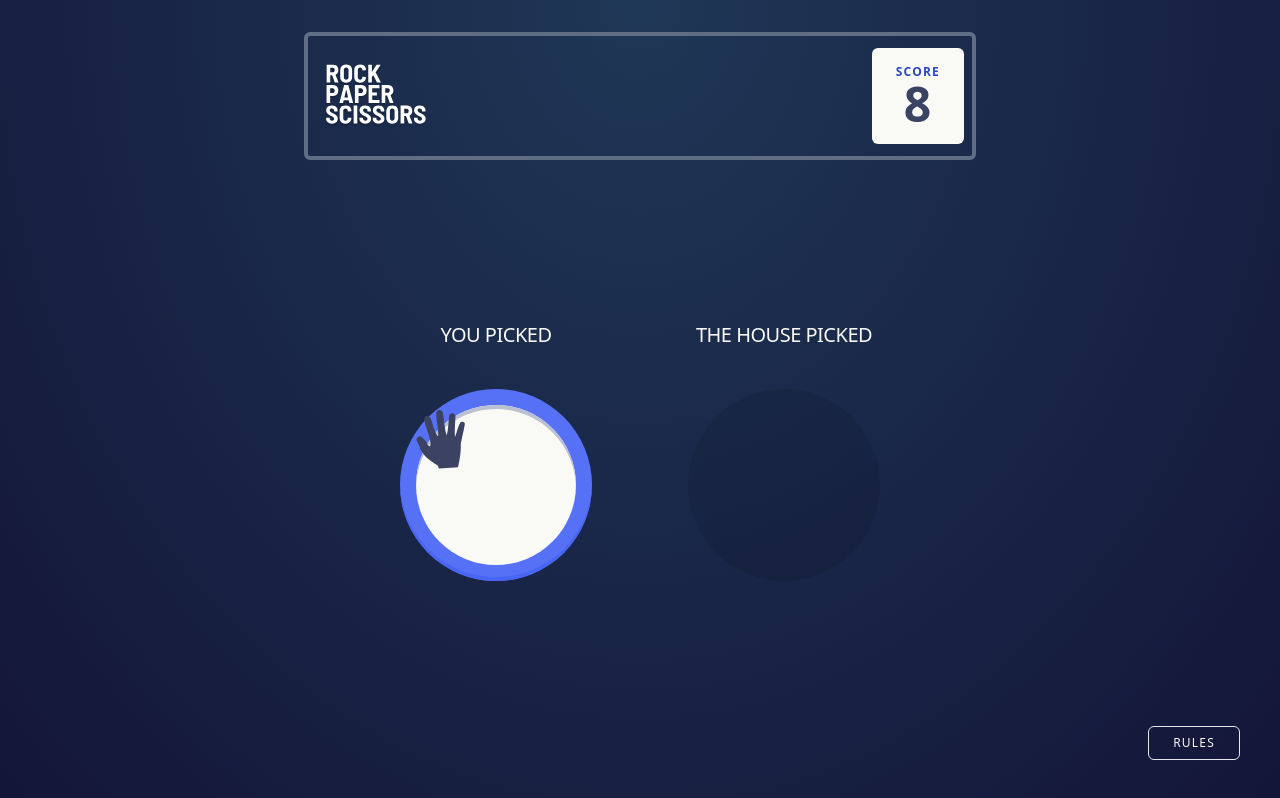
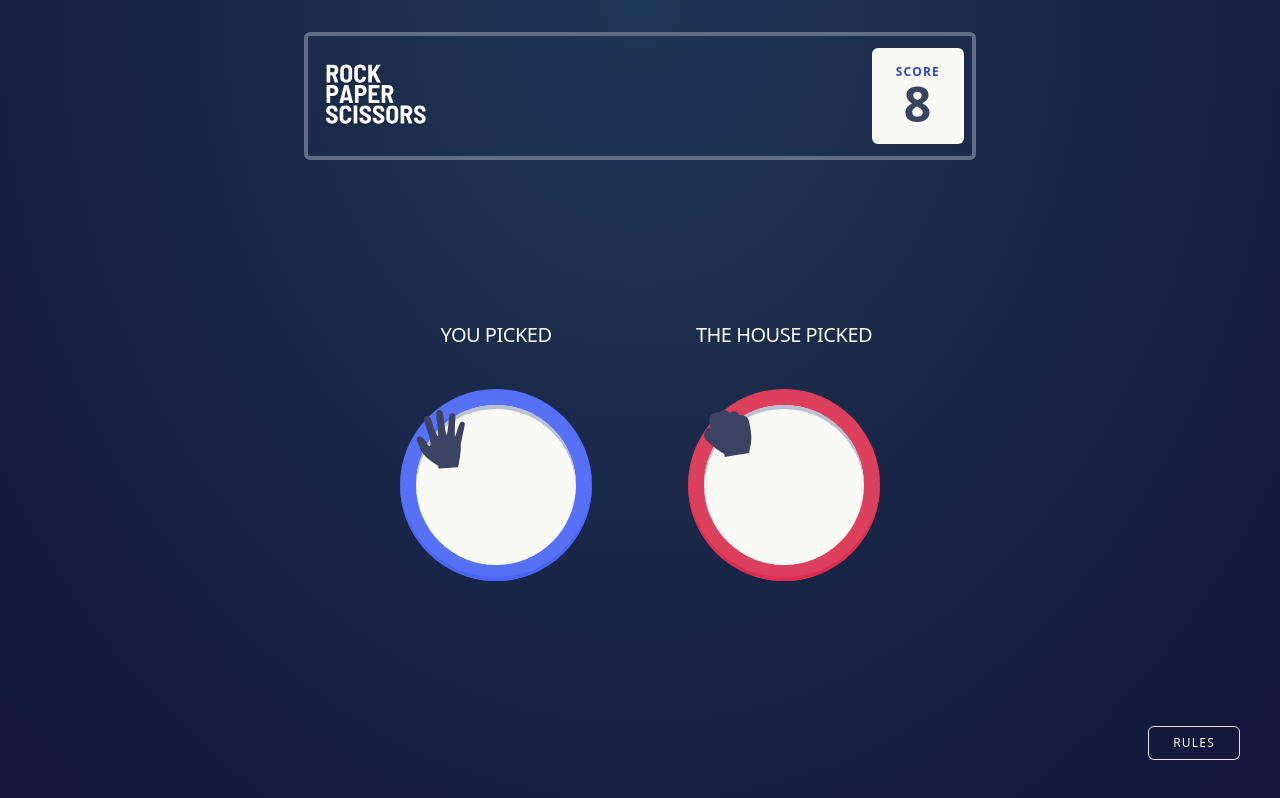
Before and after one commit to kanarian/frontendmentor-rps, a React (Create React App) app: page / in a window 1280 px wide. Both pictures are taken after a click on the element 496 px from the left and 347 px from the top of the page. Built offline with nearby package versions, Linux system fonts and the light colour scheme.

Commit message:
Add computer move

```diff
--- a/src/App.tsx
+++ b/src/App.tsx
@@ -4,7 +4,8 @@ import { ReactComponent as Scissors } from './images/icon-scissors.svg';
 import { ReactComponent as Rock } from './images/icon-rock.svg';
 import { ReactComponent as Rules } from './images/image-rules.svg';
 import { ReactComponent as CloseIcon } from './images/icon-close.svg';
-import React, { useState } from 'react';
+import React, { ReactNode, useEffect, useState } from 'react';
+import { calcMoveByComputer } from './util/calcComp';
 
 
 const IconButton = ({name, additionalProps="", callBack=undefined}: {name: string, additionalProps?:string, callBack?: Function}) => {
@@ -53,6 +54,23 @@ const RulesModal = ({modalOpen, setModalOpenCallback} : {modalOpen: boolean, set
   );
 };
 
+const ShadedCircleTimer = ({children}: {children:ReactNode}) => {
+  const [waitingMode, setWaitingMode] = useState(true);
+
+  useEffect(() => {
+    setTimeout(() => {setWaitingMode(false)},0)
+  },[])
+
+  if (waitingMode) return <div className="rounded-full md:h-48 md:w-48 h-32 w-32 bg-black/10"></div>
+  return (
+    <div>
+      {children}
+    </div>
+  );
+};
+
+
+
 function App() {
   const [modalOpen, setModalOpen] = useState(false)
 
@@ -86,7 +104,10 @@ function App() {
               <p className="md:mb-10 md:text-xl md:order-first text-whiteBackground-light tracking-tight mt-4">YOU PICKED</p>
             </div>
             <div className="flex flex-col justify-center align-center items-center">
-              <div className="rounded-full md:h-48 md:w-48 h-32 w-32 bg-black/10"/>
+              <ShadedCircleTimer>
+                <IconButton name={calcMoveByComputer()}/>
+              </ShadedCircleTimer>
+              {/* <div className="rounded-full md:h-48 md:w-48 h-32 w-32 bg-black/10"/> */}
               <p className="md:mb-10 md:text-xl md:order-first text-whiteBackground-light tracking-tight mt-4">THE HOUSE PICKED</p>
             </div>
           </>
--- /dev/null
+++ b/src/util/calcComp.ts
@@ -0,0 +1,30 @@
+export const calcMoveByComputer = () => {
+    const min = 1
+    const max = 3 + 1
+    const computerMove = Math.floor(Math.random() * (max - min) ) + min;
+    return fromMoveToString(computerMove)
+}
+
+const fromMoveToString = (move: number) => {
+    return move === 1 ? "rock" : move === 2 ? "paper" : move === 3 ? "scissors" : "error!"
+}
+
+const fromStringToMove = (move: string) => {
+    return move === 'rock' ? 1 : move === "paper" ? 2 : move === "scissors" ? 3 : -1
+}
+
+export const calcWinner = (userValue: number, computerValue: number) => {
+    if (userValue === computerValue){
+        return "draw"
+    }
+    if(
+        (userValue===2 && computerValue===1) ||
+        (userValue===3 && computerValue===2) ||
+        (userValue===1 && computerValue===3))
+        { return "user"
+    }
+    else{
+        return "computer"
+    }
+
+}
```
